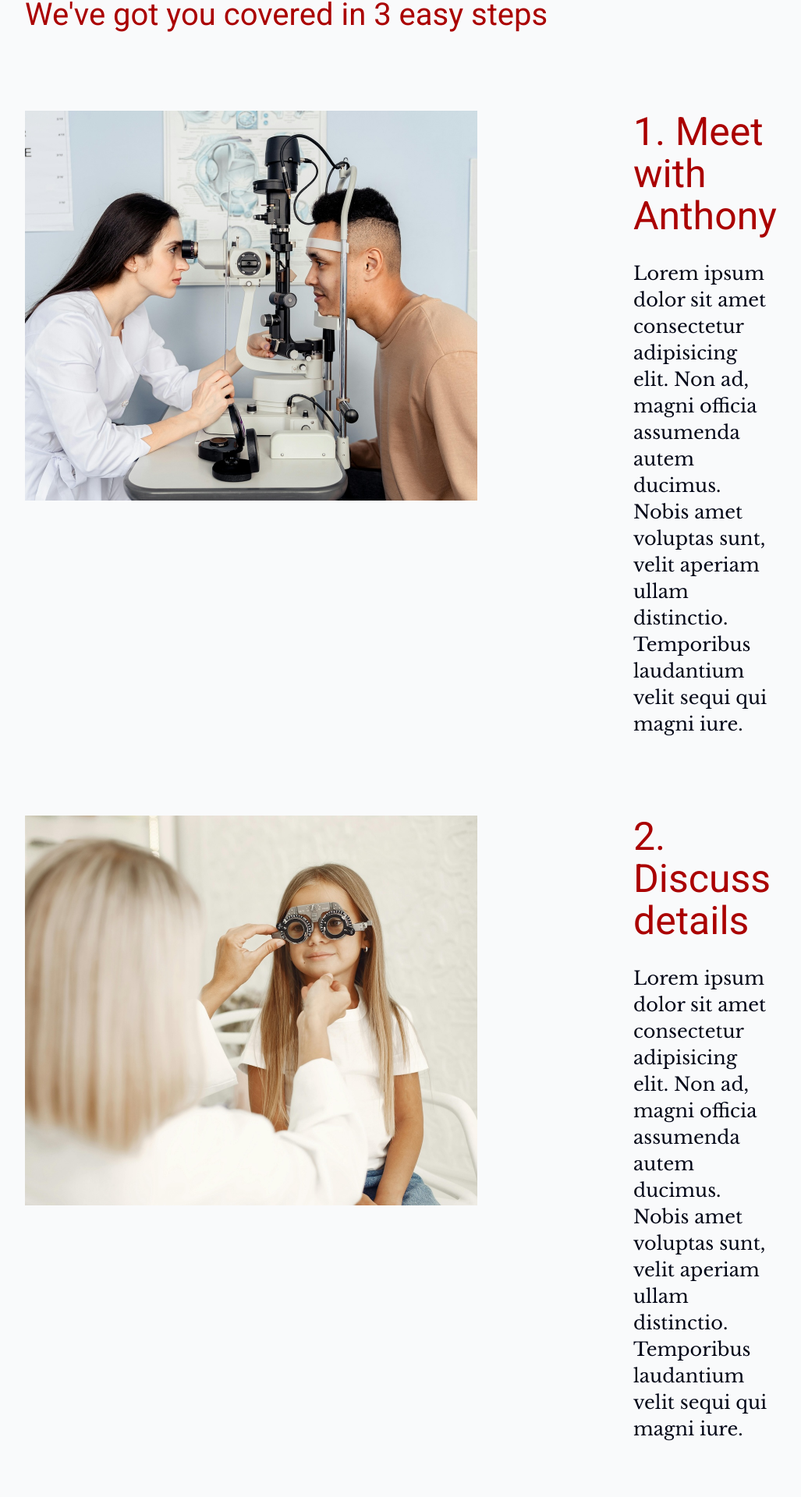
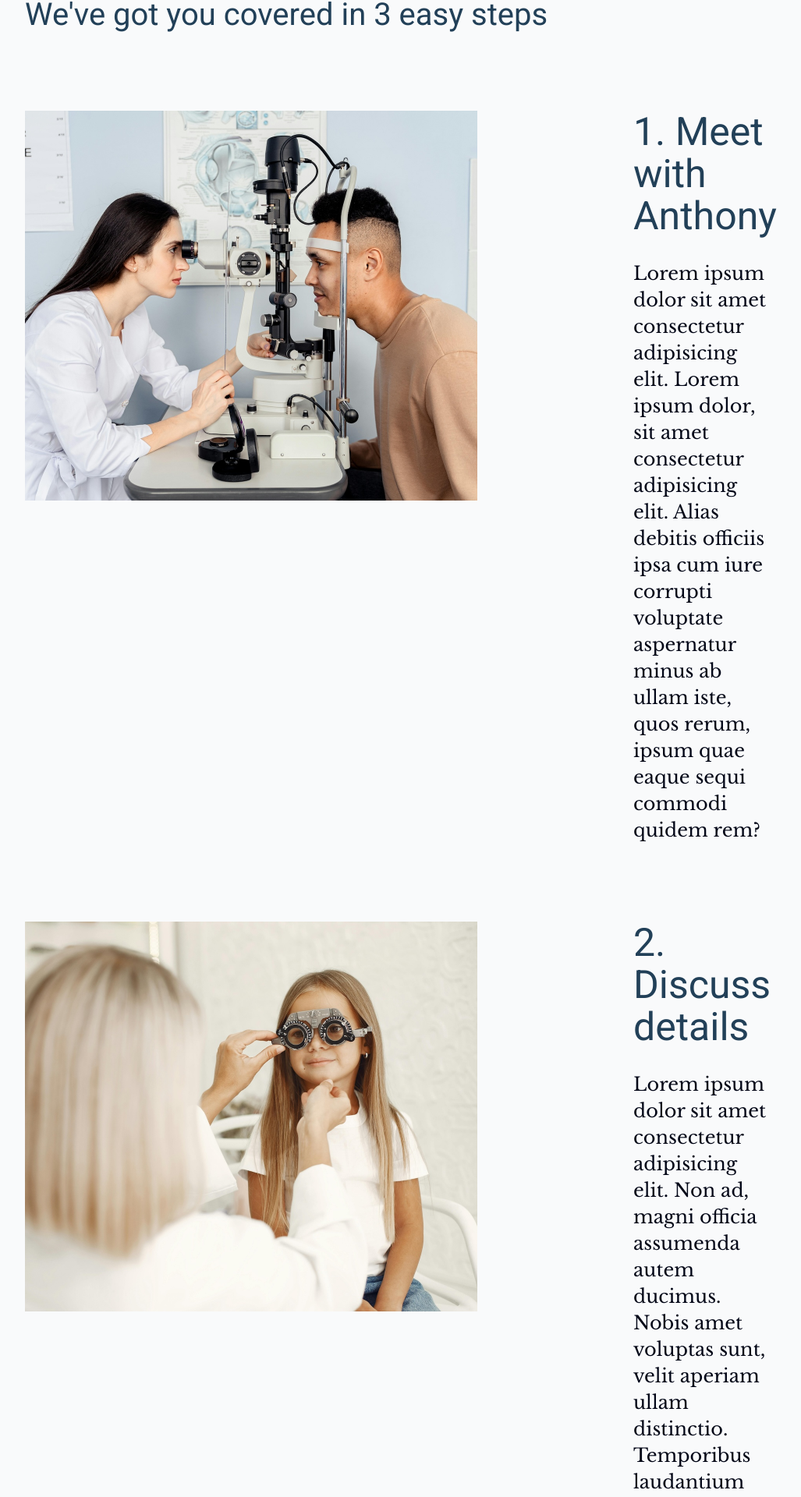
Before and after one commit to kathyhahahahoang/anthony-dry-eyes, a React (Vite) app: page / in a window 1280 px wide. Shown: the part 1207-3127 px from the top of the page at 78% size, without its empty margins (28-1055 px from the left). Built offline with nearby package versions, Linux system fonts and the light colour scheme.

Commit message:
Update layout styles for Home page

```diff
--- a/src/ui/home/How.module.scss
+++ b/src/ui/home/How.module.scss
@@ -15,7 +15,7 @@
   display: flex;
   flex-direction: column;
   gap: 4rem;
-  color: var(--color-red-dark);
+  color: var(--color-navy-dark);
 }
 
 .how-container {
@@ -45,7 +45,7 @@
   padding-right: 20rem;
 
   h1 {
-    color: var(--color-red-dark);
+    color: var(--color-navy-dark);
   }
 
   p {
--- a/src/ui/home/How.tsx
+++ b/src/ui/home/How.tsx
@@ -19,10 +19,10 @@ function How() {
           <div className={styles.step}>
             <h1>1. Meet with Anthony</h1>
             <p>
-              Lorem ipsum dolor sit amet consectetur adipisicing elit. Non ad,
-              magni officia assumenda autem ducimus. Nobis amet voluptas sunt,
-              velit aperiam ullam distinctio. Temporibus laudantium velit sequi
-              qui magni iure.
+              Lorem ipsum dolor sit amet consectetur adipisicing elit. Lorem
+              ipsum dolor, sit amet consectetur adipisicing elit. Alias debitis
+              officiis ipsa cum iure corrupti voluptate aspernatur minus ab
+              ullam iste, quos rerum, ipsum quae eaque sequi commodi quidem rem?
             </p>
           </div>
         </div>
@@ -34,7 +34,10 @@ function How() {
               Lorem ipsum dolor sit amet consectetur adipisicing elit. Non ad,
               magni officia assumenda autem ducimus. Nobis amet voluptas sunt,
               velit aperiam ullam distinctio. Temporibus laudantium velit sequi
-              qui magni iure.
+              qui magni iure. Lorem ipsum dolor sit amet consectetur adipisicing
+              elit. Consequuntur eaque quis, quae beatae saepe incidunt non
+              deleniti sint, magni laboriosam animi autem repellendus sapiente
+              odio, porro ad quod eius voluptas.
             </p>
           </div>
         </div>
```
